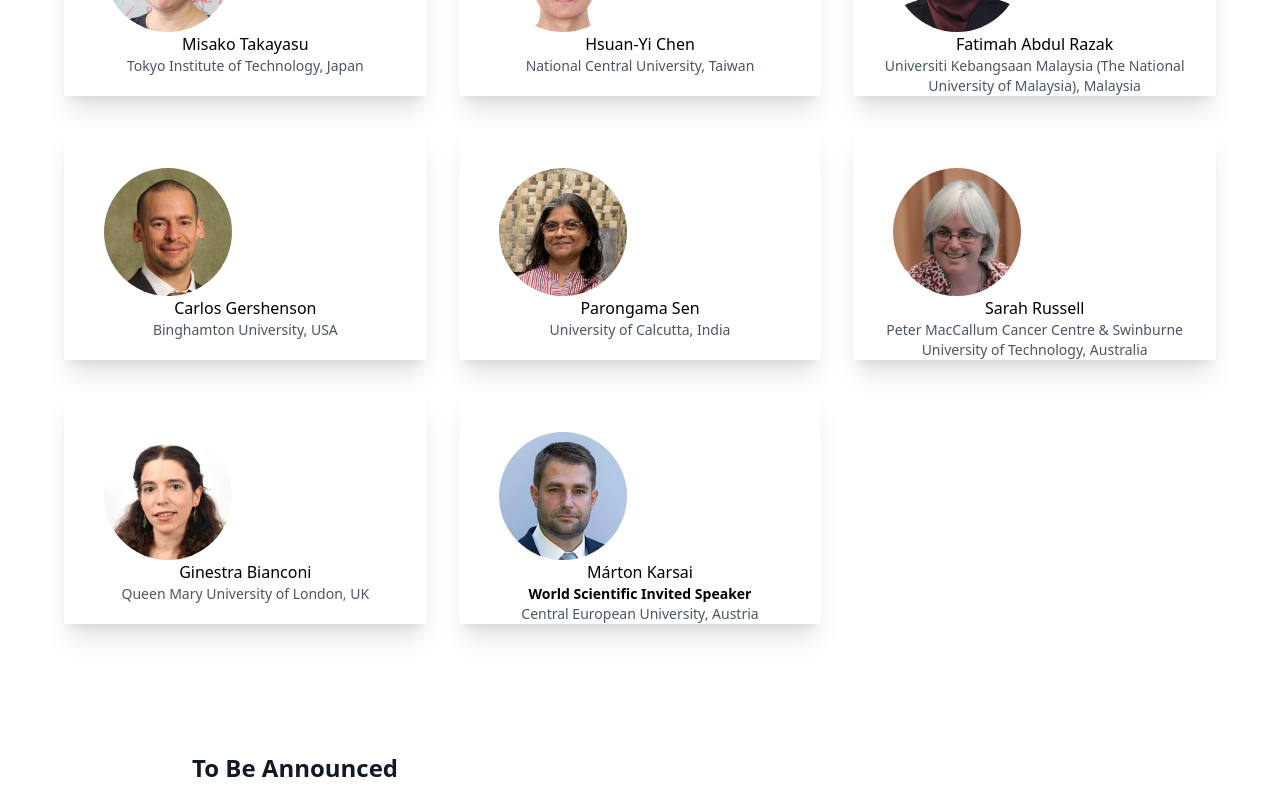
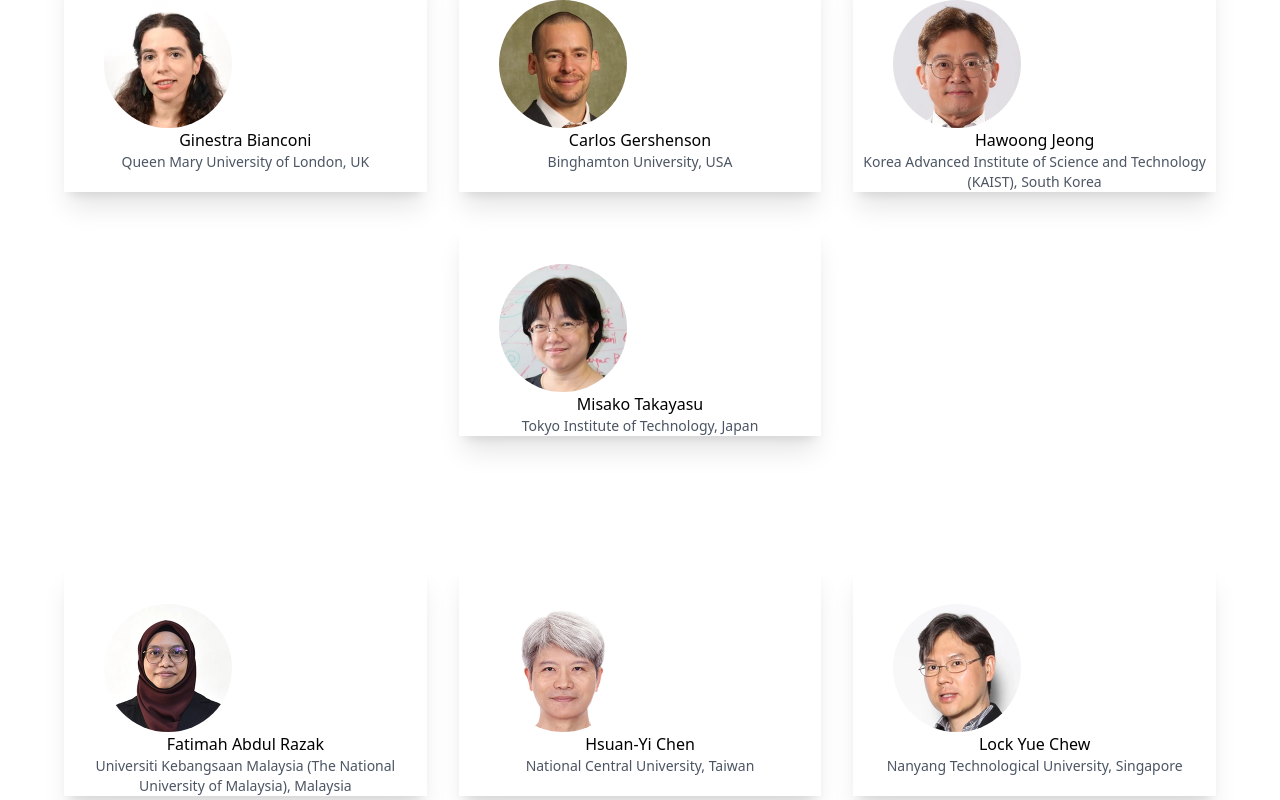
Before and after one commit to apcncs2026/apcncs2026.github.io, a SvelteKit app: page /speakers in a window 1280 px wide. Shown: the part 1180-1980 px from the top of the page. Built offline with nearby package versions, Linux system fonts and the light colour scheme.

Commit message:
layout fix

```diff
--- a/src/lib/components/ProfileCard.svelte
+++ b/src/lib/components/ProfileCard.svelte
@@ -19,7 +19,7 @@
 	$: avatarUrl = person.avatar ? `/images/profile/${profileType}/${person.id}.webp` : null;
 </script>
 
-<div class="card {cardBgClass} shadow-xl">
+<div class="card {cardBgClass} shadow-xl h-full">
 	<figure class="px-10 pt-10">
 		<div class="avatar">
 			{#if avatarUrl}
--- a/src/lib/data/speakers.ts
+++ b/src/lib/data/speakers.ts
@@ -5,75 +5,90 @@ export interface Speaker {
 	specialNote?: string; // For notes like "MDPI Entropy Invited Speaker"
 	bio?: string;
 	avatar?: boolean;
+	tier: 1 | 2 | 3; // Speaker tier for display grouping
 }
 
 export const invitedSpeakers: Speaker[] = [
-	{
-		id: "lock-yue-chew",
-		name: "Lock Yue Chew",
-		affiliation: "Nanyang Technological University, Singapore",
-		avatar: true
-	},
+	// Tier 1
 	{
 		id: "jose-fernando-mendes",
 		name: "José Fernando Mendes",
 		affiliation: "University of Aveiro, Portugal",
 		specialNote: "MDPI Entropy Invited Speaker",
-		avatar: true
-	},
-	{
-		id: "hawoong-jeong",
-		name: "Hawoong Jeong",
-		affiliation: "Korea Advanced Institute of Science and Technology (KAIST), South Korea",
-		avatar: true
-	},
-	{
-		id: "misako-takayasu",
-		name: "Misako Takayasu",
-		affiliation: "Tokyo Institute of Technology, Japan",
-		avatar: true
-	},
-	{
-		id: "hsuan-yi-chen",
-		name: "Hsuan-Yi Chen",
-		affiliation: "National Central University, Taiwan",
-		avatar: true
-	},
-	{
-		id: "fatimah-abdul-razak",
-		name: "Fatimah Abdul Razak",
-		affiliation: "Universiti Kebangsaan Malaysia (The National University of Malaysia), Malaysia",
-		avatar: true
-	},
-	{
-		id: "carlos-gershenson",
-		name: "Carlos Gershenson",
-		affiliation: "Binghamton University, USA",
-		avatar: true
-	},
-	{
-		id: "parongama-sen",
-		name: "Parongama Sen",
-		affiliation: "University of Calcutta, India",
-		avatar: true
-	},
-	{
-		id: "sarah-russell",
-		name: "Sarah Russell",
-		affiliation: "Peter MacCallum Cancer Centre & Swinburne University of Technology, Australia",
-		avatar: true
-	},
-	{
-		id: "ginestra-bianconi",
-		name: "Ginestra Bianconi",
-		affiliation: "Queen Mary University of London, UK",
-		avatar: true
+		avatar: true,
+		tier: 1
 	},
 	{
 		id: "marton-karsai",
 		name: "Márton Karsai",
 		affiliation: "Central European University, Austria",
 		specialNote: "World Scientific Invited Speaker",
-		avatar: true
+		avatar: true,
+		tier: 1
+	},
+	// Tier 2 (alphabetical by family name)
+	{
+		id: "ginestra-bianconi",
+		name: "Ginestra Bianconi",
+		affiliation: "Queen Mary University of London, UK",
+		avatar: true,
+		tier: 2
+	},
+	{
+		id: "carlos-gershenson",
+		name: "Carlos Gershenson",
+		affiliation: "Binghamton University, USA",
+		avatar: true,
+		tier: 2
+	},
+	{
+		id: "hawoong-jeong",
+		name: "Hawoong Jeong",
+		affiliation: "Korea Advanced Institute of Science and Technology (KAIST), South Korea",
+		avatar: true,
+		tier: 2
+	},
+	{
+		id: "misako-takayasu",
+		name: "Misako Takayasu",
+		affiliation: "Tokyo Institute of Technology, Japan",
+		avatar: true,
+		tier: 2
+	},
+	// Tier 3 (alphabetical by family name)
+	{
+		id: "fatimah-abdul-razak",
+		name: "Fatimah Abdul Razak",
+		affiliation: "Universiti Kebangsaan Malaysia (The National University of Malaysia), Malaysia",
+		avatar: true,
+		tier: 3
+	},
+	{
+		id: "hsuan-yi-chen",
+		name: "Hsuan-Yi Chen",
+		affiliation: "National Central University, Taiwan",
+		avatar: true,
+		tier: 3
+	},
+	{
+		id: "lock-yue-chew",
+		name: "Lock Yue Chew",
+		affiliation: "Nanyang Technological University, Singapore",
+		avatar: true,
+		tier: 3
+	},
+	{
+		id: "sarah-russell",
+		name: "Sarah Russell",
+		affiliation: "Peter MacCallum Cancer Centre & Swinburne University of Technology, Australia",
+		avatar: true,
+		tier: 3
+	},
+	{
+		id: "parongama-sen",
+		name: "Parongama Sen",
+		affiliation: "University of Calcutta, India",
+		avatar: true,
+		tier: 3
 	}
 ];
--- a/src/routes/speakers/+page.svelte
+++ b/src/routes/speakers/+page.svelte
@@ -20,25 +20,41 @@
 		</div>
 	</section>
 
-	<section class="py-16 px-4 bg-base-200">
+	{#each [1, 2, 3] as tier, index}
+		{@const tierSpeakers = invitedSpeakers.filter(s => s.tier === tier)}
+		{@const lgRem = tierSpeakers.length % 3}
+		{@const lgFirstOfLastRow = tierSpeakers.length - lgRem}
+		{@const mdRem = tierSpeakers.length % 2}
+		{@const mdFirstOfLastRow = tierSpeakers.length - mdRem}
+		<section class="py-16 px-4 {index % 2 === 0 ? 'bg-base-200' : ''}">
 			<div class="max-w-6xl mx-auto">
+				{#if index === 0}
 					<h2 class="text-4xl font-bold text-center mb-12">Confirmed Speakers</h2>
-			<div class="grid grid-cols-1 md:grid-cols-2 lg:grid-cols-3 gap-8">
-				{#each invitedSpeakers as speaker}
-					<SpeakerCard {speaker} cardBgClass="bg-white" />
+				{/if}
+				<div class="grid grid-cols-1 md:grid-cols-4 lg:grid-cols-6 gap-8">
+					{#each tierSpeakers as speaker, i}
+						{@const needsMdStart = mdRem === 1 && i === mdFirstOfLastRow}
+						{@const needsLgStart = lgRem !== 0 && i === lgFirstOfLastRow}
+						{@const mdStartClass = needsMdStart ? 'md:col-start-2' : ''}
+						{@const lgStartClass = needsLgStart
+							? (lgRem === 1 ? 'lg:col-start-3' : 'lg:col-start-2')
+							: (needsMdStart ? 'lg:col-start-auto' : '')}
+						<div class="h-full md:col-span-2 {mdStartClass} {lgStartClass}">
+							<SpeakerCard {speaker} cardBgClass="{index % 2 === 0 ? 'bg-white' : 'bg-base-200'}" />
+						</div>
 					{/each}
 				</div>
 			</div>
 		</section>
+	{/each}
 
-	<section class="py-16 px-4">
+	<!-- <section class="py-16 px-4">
 		<div class="max-w-6xl mx-auto">
-			<!-- <h2 class="text-4xl font-bold text-center mb-12">Invited Speakers</h2> -->
 			<div class="prose prose-lg max-w-4xl mx-auto">
 				<h3 class="text-2xl font-bold mb-6">To Be Announced</h3>
 				<p>Information about invited speakers will be updated soon.</p>
 				<p>Please check back later for the list of distinguished speakers who will be presenting at APCNCS 2026.</p>
 			</div>
 		</div>
-	</section>
+	</section> -->
 </div>
```
Lines whose indentation alone changed are shown as unchanged.
